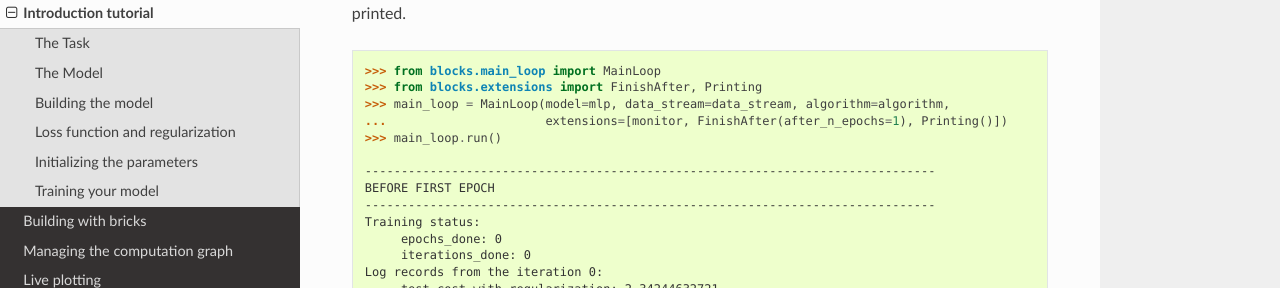
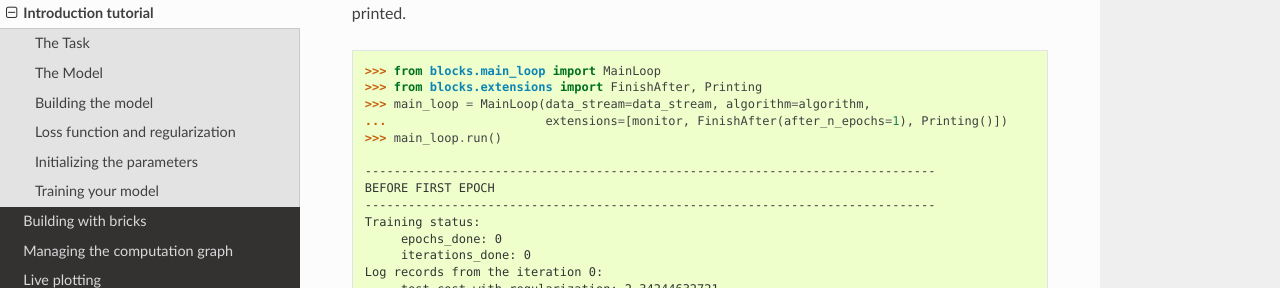
Before and after one commit to mila-iqia/blocks, a Sphinx documentation site: the page built from docs/tutorial.rst, in a window 1280 px wide and 900 px high, scrolled down 4304 px. Shown: the part 163-451 px from the top of the window. Built offline with Sphinx 7.4.7 and the Read the Docs theme 2.0.0, drawn with Linux system fonts in a browser that asks for light colours.

Commit message:
Remove `model=mlp` from the MNIST tutorial
Should fix #334.

```diff
--- a/docs/tutorial.rst
+++ b/docs/tutorial.rst
@@ -196,7 +196,7 @@ a single epoch and to make sure that our progress is printed.
 
 >>> from blocks.main_loop import MainLoop
 >>> from blocks.extensions import FinishAfter, Printing
->>> main_loop = MainLoop(model=mlp, data_stream=data_stream, algorithm=algorithm,
+>>> main_loop = MainLoop(data_stream=data_stream, algorithm=algorithm,
 ...                      extensions=[monitor, FinishAfter(after_n_epochs=1), Printing()])
 >>> main_loop.run() # doctest: +SKIP
 <BLANKLINE>
```
